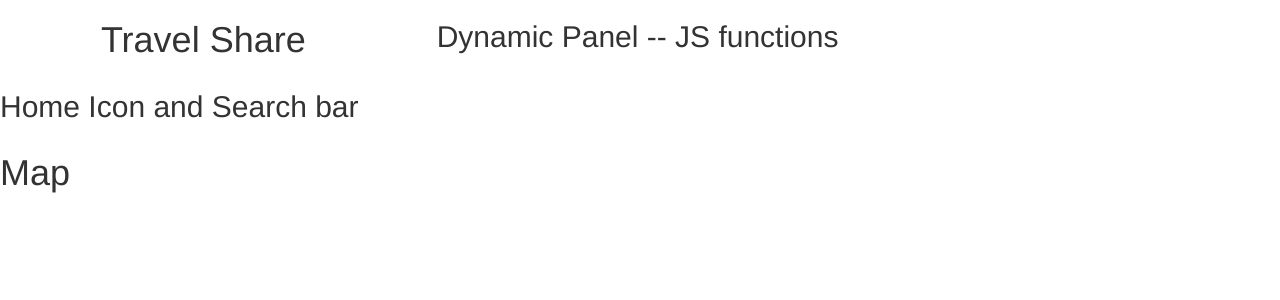
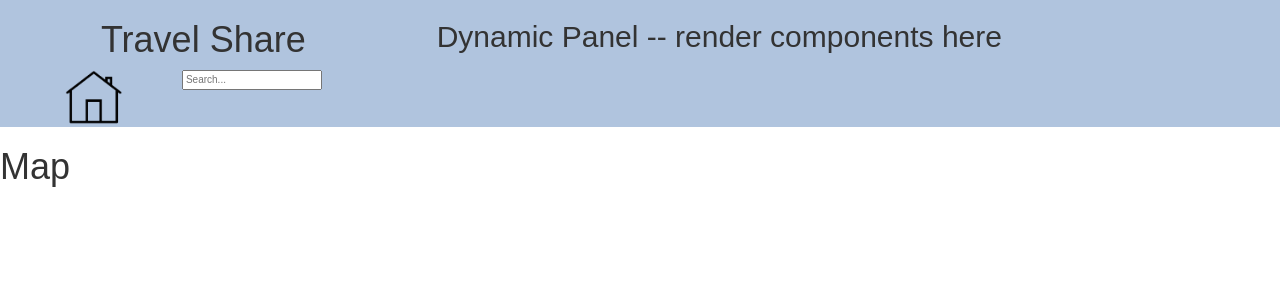
Before and after one commit to ivanmanan/jumblexplore, a React (Create React App) app in the folder client/: page / in a window 1280 px wide. Shown: the top 300 px of the page. Built offline with nearby package versions, Linux system fonts and the light colour scheme.

Commit message:
Still working on frontend. Implemented the titlebar and gridding system

```diff
--- a/client/src/App.jsx
+++ b/client/src/App.jsx
@@ -1,33 +1,38 @@
 import React, { Component } from 'react';
+import Fixed from './Fixed';
+import Dynamic from './Dynamic';
+
+// Initial component must be a login screen
 
 class App extends Component {
+
+  // Constructor to pass props to Fixed, Dynamic, and Maps components
+  constructor(props) {
+    super(props);
+    this.state = {
+      username: '',
+      userSearched: ''
+    };
+  }
 
   render() {
     return (
       <div className="App">
 
         <div className="Panel row">
-          <div className="Fixed
+          <div className="
             col-md-4
             col-sm-5
             col-xs-5">
-            <div class="Title row">
-              <div class="col-md-12 text-center">
-                <h1>Travel Share</h1>
-              </div>
-              <div class="col-md-12">
-                <h2>Home Icon and Search bar</h2>
-              </div>
-            </div>
+            <Fixed/>
           </div>
 
-          <div className="Dynamic
-            col-md-4
-            col-sm-5
-            col-xs-5">
-            <h2>Dynamic Panel -- JS functions</h2>
+          <div className="
+            col-md-8
+            col-sm-7
+            col-xs-7">
+            <Dynamic/>
           </div>
-
         </div>
 
         <div className="Maps row">
--- /dev/null
+++ b/client/src/Dynamic.jsx
@@ -0,0 +1,16 @@
+import React, { Component } from 'react';
+
+
+class Dynamic extends Component {
+
+  render() {
+    return (
+      <div className="Dynamic">
+        <h2>Dynamic Panel -- render components here</h2>
+      </div>
+    );
+  }
+
+}
+
+export default Dynamic;
--- /dev/null
+++ b/client/src/Fixed.jsx
@@ -0,0 +1,41 @@
+import React, { Component } from 'react';
+
+
+class Fixed extends Component {
+
+  // on click of home icon show profile setting
+
+  render() {
+    return (
+      <div className="Fixed">
+        <div className="Title row">
+          <div className="text-center
+            col-md-12
+            col-sm-12
+            col-xs-12">
+            <h1>Travel Share</h1>
+          </div>
+          <div className="Icon text-center
+            col-md-4 col-md-offset-1
+            col-sm-4 col-sm-offset-1
+            col-xs-4 col-xs-offset-1">
+            <img id="home" src="/home.png" alt="Home"/>
+
+          </div>
+          <div className="searchBar text-left
+            col-md-7
+            col-sm-7
+            col-xs-7">
+            <form>
+              <input type="text"
+                     placeholder="Search..."/>
+            </form>
+          </div>
+
+        </div>
+      </div>
+    );
+  }
+}
+
+export default Fixed;
--- a/client/src/index.js
+++ b/client/src/index.js
@@ -1,5 +1,6 @@
 import React from 'react';
 import ReactDOM from 'react-dom';
 import App from './App';
+import './styles.css';
 
 ReactDOM.render(<App />, document.getElementById('root'));
--- /dev/null
+++ b/client/src/styles.css
@@ -0,0 +1,36 @@
+html {
+    width: 100%;
+    height: 100%;
+    overflow-y: hidden; /* Hide vertical scroll bar */
+    overflow-x: hidden; /* Hide horizontal scroll bar */
+}
+body {
+    font-family: Sans-Serif, times-new-roman, Times;
+    height: 100%;
+    font-size: 100%;
+}
+/* Entire Top Panel */
+.Panel {
+    background-color: lightsteelblue;
+}
+
+/* Fixed */
+
+#home {
+    max-width: 50%;
+    max-height: 50%;
+    width: auto;
+    height: auto;
+}
+
+#home:hover {
+    background-color: silver;
+    cursor: pointer;
+}
+
+
+/* Dynamic */
+
+
+/* Maps */
+.Maps { }
```
Also changed, not shown: client/src/Maps.jsx (added, +16 -0 lines), client/public/home.png (added).
